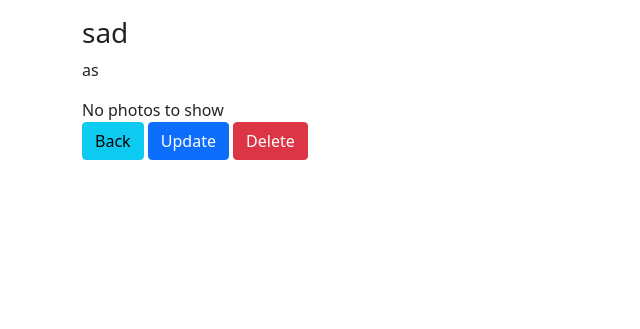
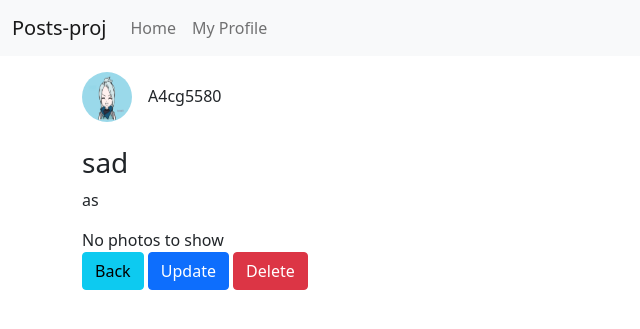
Before and after one commit to carlosgomez05/NAD-A4, a Django app: page /30/ in a window 1280 px wide. Shown: the top 329 px of the page, without its empty margins (0-640 px from the left). Run offline with Django 5.2, Linux system fonts and the light colour scheme; a user stored in the database is signed in; data comes from the database, SQL or seed files in the repository; both versions use the stored data as it was after the commit; some libraries are stand-ins or nearby versions.

Commit message:
Final step, fixing some errors and completing the course follwing the last video <<Final Touches>>

```diff
--- a/cg5580-a4/src/posts/static/posts/detail.js
+++ b/cg5580-a4/src/posts/static/posts/detail.js
@@ -37,6 +37,15 @@ $.ajax({
             updateBtn.classList.remove('not-visible')
             deleteBtn.classList.remove('not-visible')
         }
+
+        const authorDiv = document.createElement('div')
+        authorDiv.setAttribute('class', 'author-info mb-4')
+        authorDiv.innerHTML = `
+            <div class="d-flex align-items-center">
+                <img src="${data.avatar}" class="rounded-circle me-3" height="50" width="50" alt="${data.author}">
+                <h6 class="mb-0">${data.author}</h6>
+            </div>
+        `
 
         const titleEl = document.createElement('h3')
         titleEl.setAttribute('class', 'mt-3')
--- a/cg5580-a4/src/posts/templates/posts/detail.html
+++ b/cg5580-a4/src/posts/templates/posts/detail.html
@@ -46,14 +46,23 @@
                 <div class="modal-footer">
                     <form id="delete-form">
                         {% csrf_token %}
-                            <button type="button" class="btn btn-danger" data-bs-dismiss="modal">Close</button>
-                            <button type="submit" class="btn btn-success">Delete</button>
+                        <button type="button" class="btn btn-danger" data-bs-dismiss="modal">Close</button>
+                        <button type="submit" class="btn btn-success">Delete</button>
                     </form>
                 </div>
             </div>
         </div>
     </div>
+
+    <div class="author-info mb-4">
+        <div class="d-flex align-items-center">
+            <img src="{{obj.author.avatar.url}}" class="rounded-circle me-3" height="50" width="50" alt="{{obj.author.user.username}}">
+            <h6 class="mb-0">{{obj.author.user.username}}</h6>
+        </div>
+    </div>
+
     <div class="mt-1" id="post-box"></div>
+
     {% if obj.get_photos %}
         <div id="carouselExampleControls" class="carousel slide mb-2" data-bs-ride="carousel">
             <div class="carousel-inner">
--- a/cg5580-a4/src/posts/templates/posts/main.html
+++ b/cg5580-a4/src/posts/templates/posts/main.html
@@ -20,7 +20,7 @@ Posts
                     <button type="button" class="btn-close add-modal-close" data-bs-dismiss="modal" aria-label="Close"></button>
                 </div>
                 <div class="modal-body">
-                    <form id="post-form">
+                    <form id="post-form" autocomplete="off">
                         {% csrf_token %}
                         {{form|crispy}}
                         <div class="modal-footer">
--- a/cg5580-a4/src/posts/utils.py
+++ b/cg5580-a4/src/posts/utils.py
@@ -1,6 +1,7 @@
 from .models import Post
 from profiles.models import Profile
 from django.http import HttpResponse
+from django.shortcuts import redirect
 
 def action_permission(func):
     def wrapper(request, **kwargs):
@@ -12,5 +13,5 @@ def action_permission(func):
             return func(request, **kwargs)
         else:
             print('no')
-            return HttpResponse('Access Denied - You need to be the author of the post in order to delete it')
+            return redirect('posts:main-board')
     return wrapper
--- a/cg5580-a4/src/posts/views.py
+++ b/cg5580-a4/src/posts/views.py
@@ -5,6 +5,7 @@ from .forms import PostForm
 from profiles.models import Profile
 from .utils import action_permission
 from django.contrib.auth.decorators import login_required
+from django.shortcuts import redirect
 # Create your views here.
 
 @login_required
@@ -64,6 +65,7 @@ def load_post_data_view(request, num_posts):
             }
             data.append(item)
         return JsonResponse({'data':data[lower:upper], 'size': size})
+    return redirect('posts:main-board')
 
 @login_required
 def post_detail_data_view(request, pk):
@@ -73,6 +75,7 @@ def post_detail_data_view(request, pk):
         'title': obj.title,
         'body': obj.body,
         'author': obj.author.user.username,
+        'avatar': obj.author.avatar.url,
         'logged_in': request.user.username,
     }
     return JsonResponse({'data': data})
@@ -89,6 +92,7 @@ def like_unlike_post(request):
             liked = True
             obj.liked.add(request.user)
         return JsonResponse({'liked': liked, 'count': obj.like_count})
+    return redirect('posts:main-board')
 
 @login_required
 @action_permission
@@ -104,6 +108,7 @@ def update_post(request, pk):
             'title': new_title,
             'body': new_body,
     })
+    return redirect('posts:main-board')
 
 @login_required
 @action_permission
@@ -111,7 +116,8 @@ def delete_post(request, pk):
     obj = Post.objects.get(pk=pk)
     if request.headers.get('X-Requested-With') == 'XMLHttpRequest':
         obj.delete()
-    return JsonResponse({'msg': 'access denied - AJAX only'})
+        return JsonResponse({'msg': 'access denied - AJAX only'})
+    return redirect('posts:main-board')
 
 @login_required
 def image_upload_view(request):
--- a/cg5580-a4/src/templates/base.html
+++ b/cg5580-a4/src/templates/base.html
@@ -26,7 +26,8 @@
         <title> Read Posts | {% block title %} {% endblock title %}</title>
     </head>
     <body>
-        <div class="container mt-3">
+        {% include "navbar.html" %}
+        <div class="container mt-3 mb-3">
             {% block content %}
             {% endblock content %}
         </div>
--- a/cg5580-a4/src/templates/navbar.html
+++ b/cg5580-a4/src/templates/navbar.html
@@ -0,0 +1,21 @@
+{% url 'posts:main-board' as path_to_home %}
+{% url 'profiles:my-profile' as path_to_my_profile %}
+
+<nav class="navbar navbar-expand-lg navbar-light bg-light">
+  <div class="container-fluid">
+    <a class="navbar-brand" href="{{path_to_home}}">Posts-proj</a>
+    <button class="navbar-toggler" type="button" data-bs-toggle="collapse">
+      <span class="navbar-toggler-icon"></span>
+    </button>
+    <div class="collapse navbar-collapse" id="navbarNav">
+      <ul class="navbar-nav">
+        <li class="nav-item">
+          <a class="nav-link {% if request.path == path_to_home %}active{% endif %}" href="{{path_to_home}}">Home</a>
+        </li>
+        <li class="nav-item">
+          <a class="nav-link {% if request.path == path_to_my_profile %}active{% endif %}" href="{{path_to_my_profile}}">My Profile</a>
+        </li>
+      </ul>
+    </div>
+  </div>
+</nav>
```
Also changed, not shown: cg5580-a4/src/db.sqlite3.
